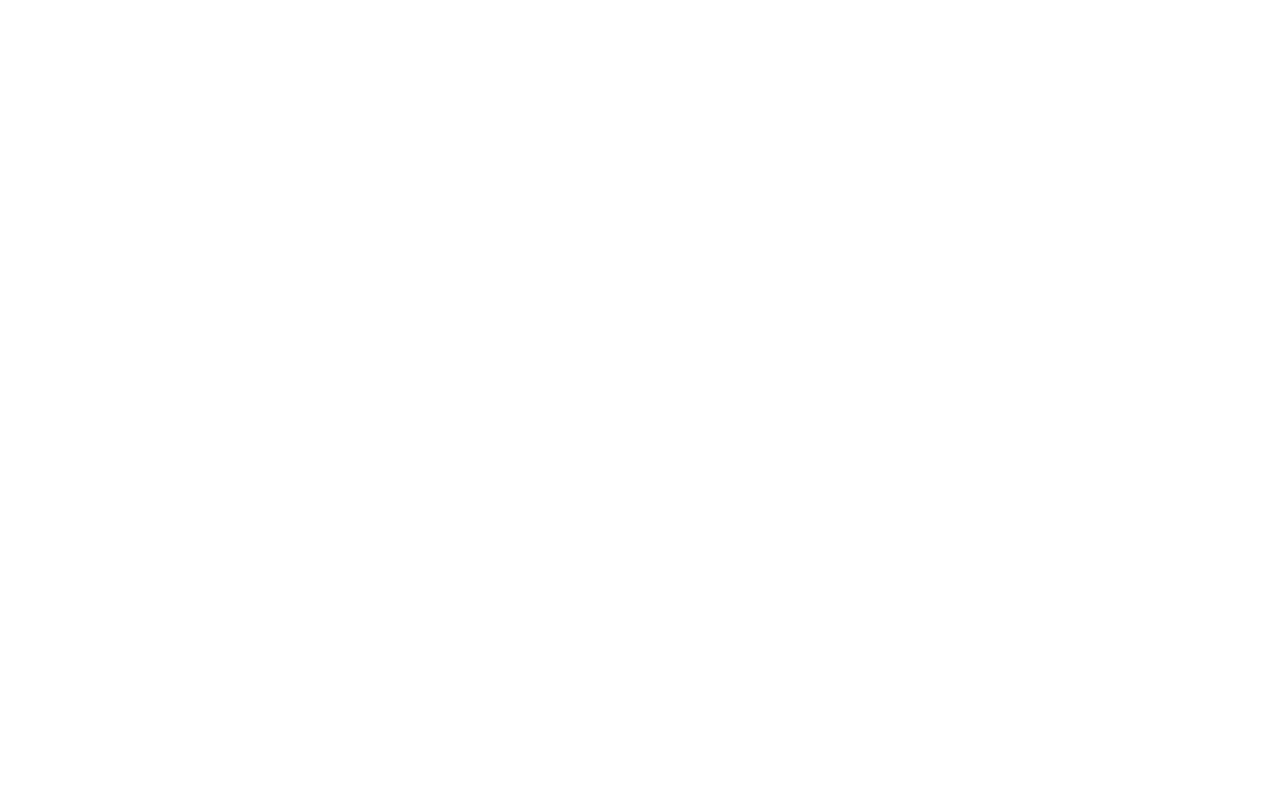
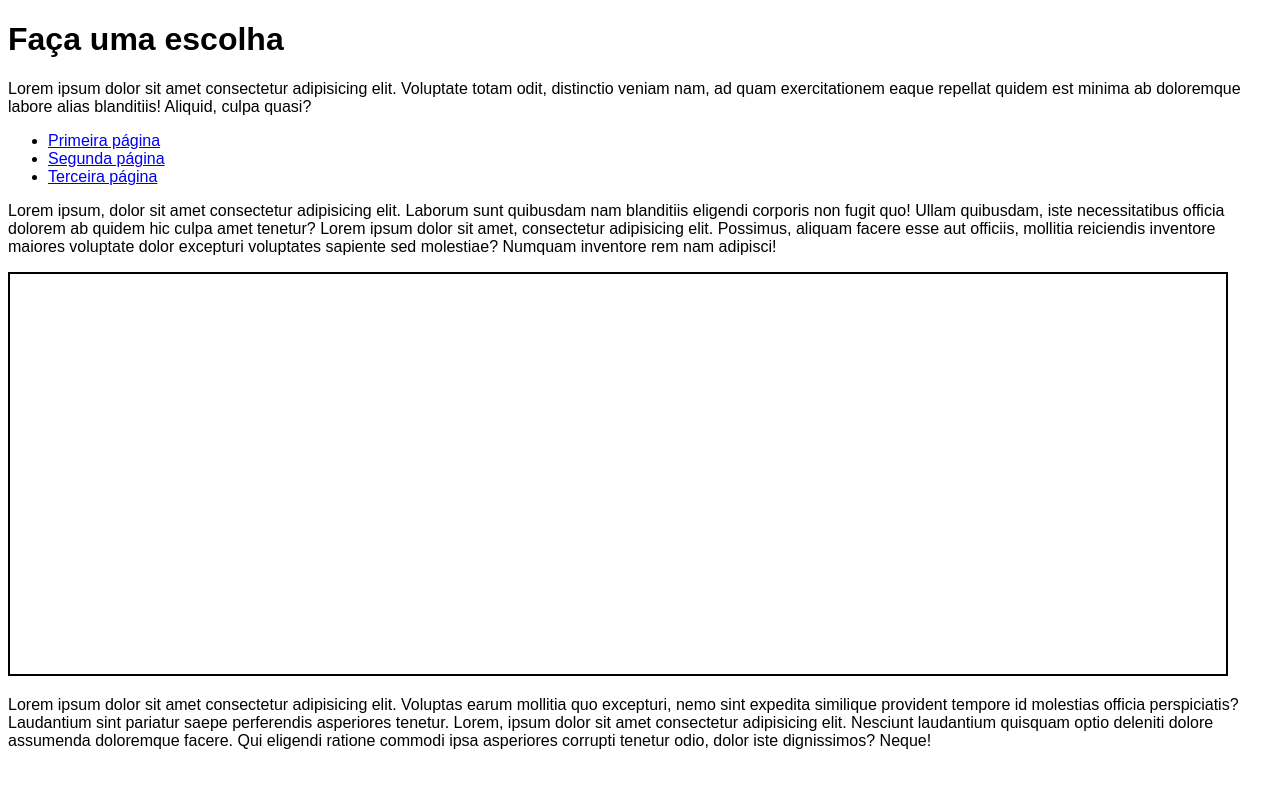
Before and after one commit to mateusraffaelli/html-css, a plain HTML site: page exercicios/ex024/iframe003.html in a window 1280 px wide. Drawn offline with Linux system fonts and the light colour scheme.

Commit message:
atualização ex024

```diff
--- a/exercicios/ex024/iframe003.html
+++ b/exercicios/ex024/iframe003.html
@@ -3,9 +3,38 @@
 <head>
     <meta charset="UTF-8">
     <meta name="viewport" content="width=device-width, initial-scale=1.0">
-    <title>iframe</title>
+    <title>Uso de iframe</title>
+    <style>
+        body{
+            font-family: Arial, Helvetica, sans-serif;
+        }
+
+        iframe#tela{
+            width: 95vw;
+            height: 400px;
+            border: 2px solid black;
+        }
+    </style>
+
 </head>
 <body>
+    <h1>Faça uma escolha</h1>
+    <p>Lorem ipsum dolor sit amet consectetur adipisicing elit. Voluptate totam odit, distinctio veniam nam, ad quam exercitationem eaque repellat quidem est minima ab doloremque labore alias blanditiis! Aliquid, culpa quasi?</p>
+
+    <ul>
+        <li><a href="paginas-extras/pag001.html" target="frame">Primeira página</a></li>
+        <li><a href="paginas-extras/pag002.html" target="frame">Segunda página</a></li>
+        <li><a href="paginas-extras/pag003.html" target="frame">Terceira página</a></li>
+    </ul>
+
+    <p>Lorem ipsum, dolor sit amet consectetur adipisicing elit. Laborum sunt quibusdam nam blanditiis eligendi corporis non fugit quo! Ullam quibusdam, iste necessitatibus officia dolorem ab quidem hic culpa amet tenetur? Lorem ipsum dolor sit amet, consectetur adipisicing elit. Possimus, aliquam facere esse aut officiis, mollitia reiciendis inventore maiores voluptate dolor excepturi voluptates sapiente sed molestiae? Numquam inventore rem nam adipisci!</p>
+
+    <iframe src="" id="tela" name="frame">
+        <p>Infelizmente seu navegador não é compativel com isso!</p>
+    </iframe>
+
+    <p>Lorem ipsum dolor sit amet consectetur adipisicing elit. Voluptas earum mollitia quo excepturi, nemo sint expedita similique provident tempore id molestias officia perspiciatis? Laudantium sint pariatur saepe perferendis asperiores tenetur. Lorem, ipsum dolor sit amet consectetur adipisicing elit. Nesciunt laudantium quisquam optio deleniti dolore assumenda doloremque facere. Qui eligendi ratione commodi ipsa asperiores corrupti tenetur odio, dolor iste dignissimos? Neque!
+    </p>
 
 </body>
 </html>
```
Also changed, not shown: exercicios/ex024/iframe002.html (+3 -1 lines), exercicios/ex024/paginas-extras/pag002.html (added, +21 -0 lines), exercicios/ex024/paginas-extras/pag003.html (added, +21 -0 lines), exercicios/ex024/paginas-extras/pag001.html (renamed from exercicios/ex024/pag001.html).
